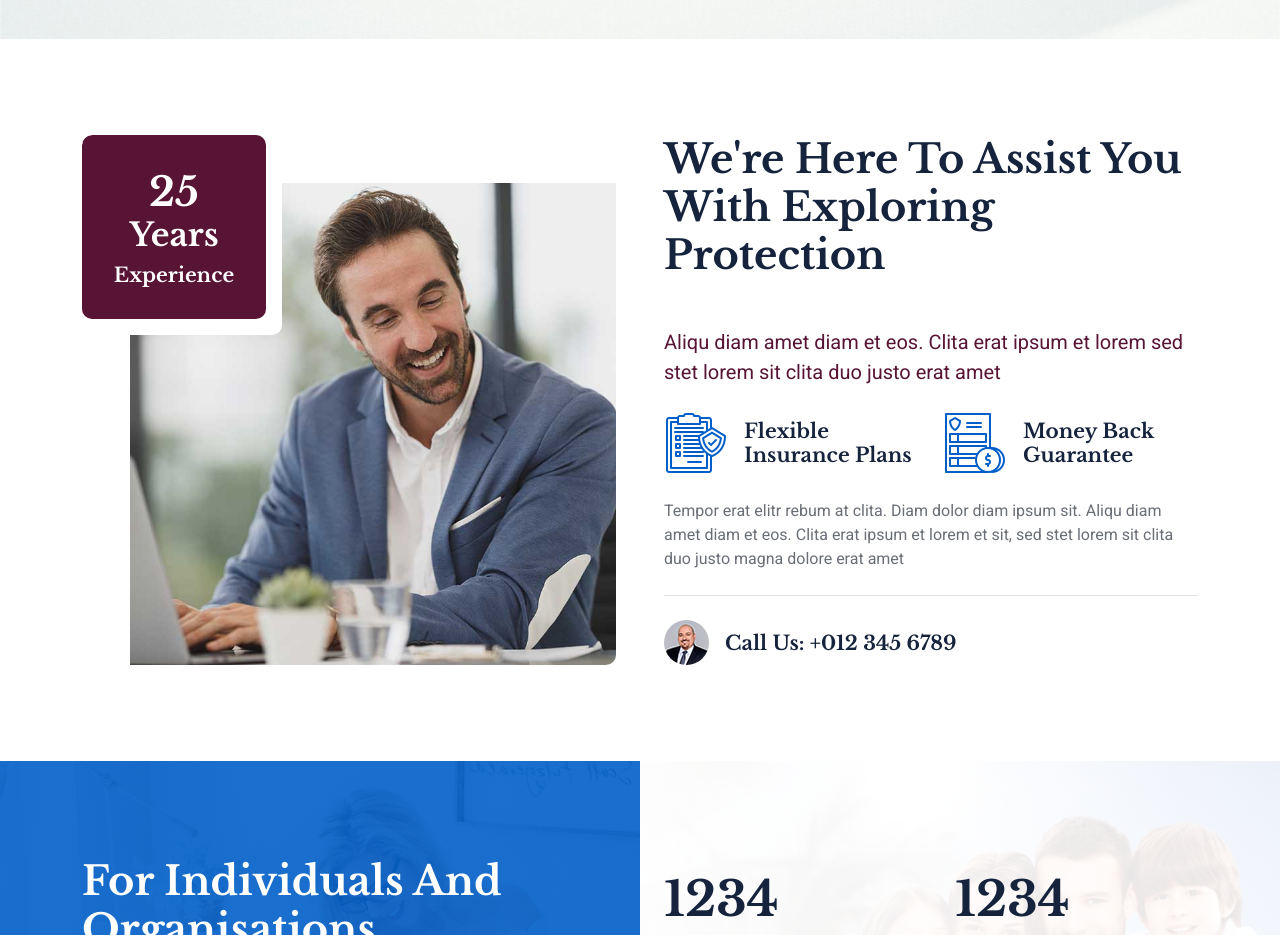
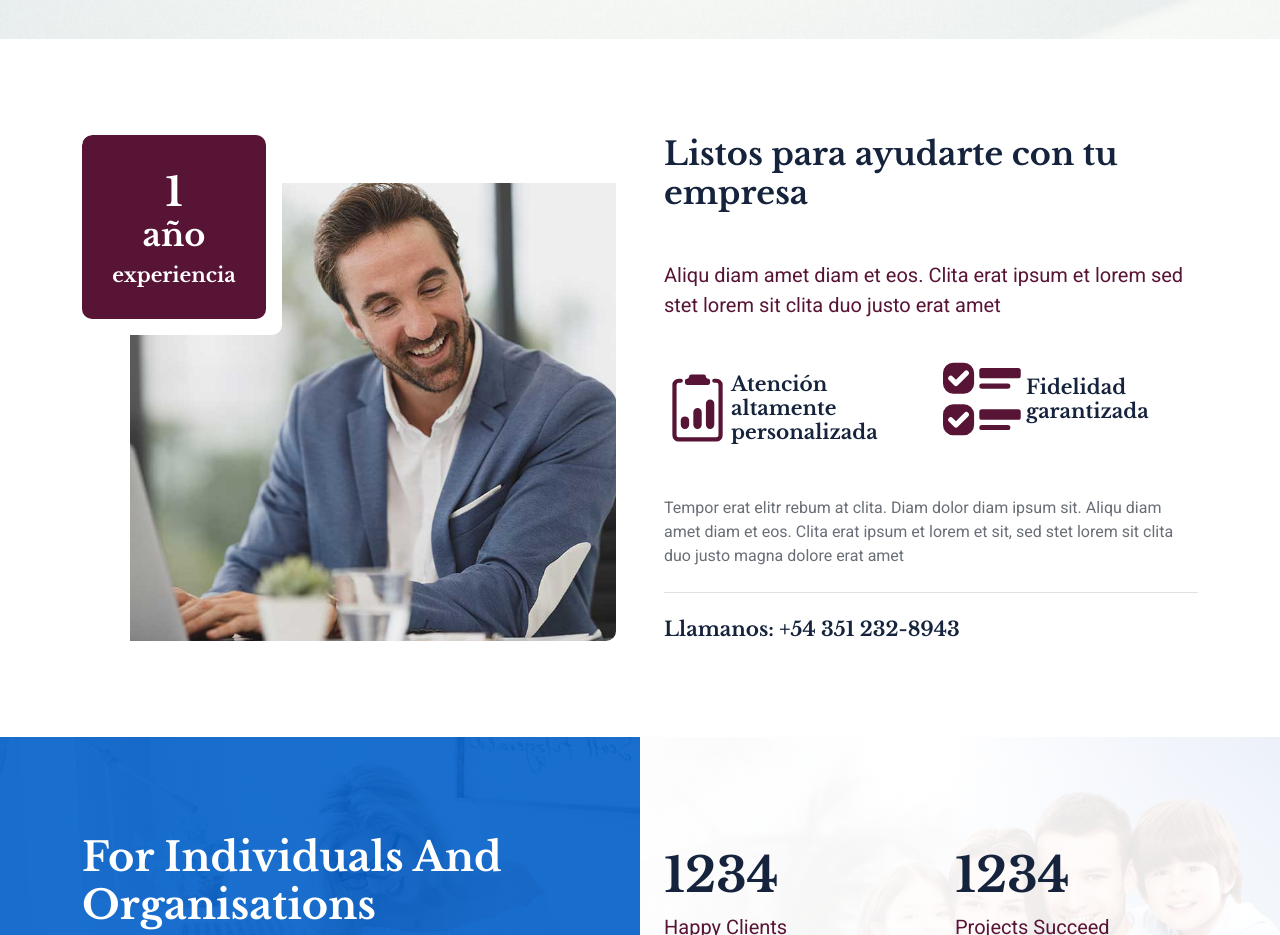
Before and after one commit to inkinvissible/trinidad-consultoria, a plain HTML site: page index.html in a window 1280 px wide. Shown: the part 940-1875 px from the top of the page. Drawn offline with nearby package versions, Linux system fonts and the light colour scheme; animation ran at ten frames a second.

Commit message:
Sobre nosotros

```diff
--- a/index.html
+++ b/index.html
@@ -210,18 +210,18 @@
                 <div
                   class="d-flex flex-column justify-content-center text-center bg-primary rounded h-100 p-3"
                 >
-                  <h1 class="text-white mb-0">25</h1>
-                  <h2 class="text-white">Years</h2>
-                  <h5 class="text-white mb-0">Experience</h5>
+                  <h1 class="text-white mb-0">1</h1>
+                  <h2 class="text-white">año</h2>
+                  <h5 class="text-white mb-0">experiencia</h5>
                 </div>
               </div>
             </div>
           </div>
           <div class="col-lg-6 wow fadeInUp" data-wow-delay="0.5s">
             <div class="h-100">
-              <h1 class="display-6 mb-5">
-                We're Here To Assist You With Exploring Protection
-              </h1>
+              <h2 class="display-6 mb-5 fs-2">
+                Listos para ayudarte con tu empresa
+              </h2>
               <p class="fs-5 text-primary mb-4">
                 Aliqu diam amet diam et eos. Clita erat ipsum et lorem sed stet
                 lorem sit clita duo justo erat amet
@@ -229,22 +229,20 @@
               <div class="row g-4 mb-4">
                 <div class="col-sm-6">
                   <div class="d-flex align-items-center">
-                    <img
-                      class="flex-shrink-0 me-3"
-                      src="img/icon/icon-04-primary.png"
-                      alt=""
-                    />
-                    <h5 class="mb-0">Flexible Insurance Plans</h5>
+                    <svg xmlns="http://www.w3.org/2000/svg" width="128" height="128" fill="currentColor" class="bi bi-clipboard2-data text-primary" viewBox="0 0 16 16">
+                      <path d="M9.5 0a.5.5 0 0 1 .5.5.5.5 0 0 0 .5.5.5.5 0 0 1 .5.5V2a.5.5 0 0 1-.5.5h-5A.5.5 0 0 1 5 2v-.5a.5.5 0 0 1 .5-.5.5.5 0 0 0 .5-.5.5.5 0 0 1 .5-.5z"/>
+                      <path d="M3 2.5a.5.5 0 0 1 .5-.5H4a.5.5 0 0 0 0-1h-.5A1.5 1.5 0 0 0 2 2.5v12A1.5 1.5 0 0 0 3.5 16h9a1.5 1.5 0 0 0 1.5-1.5v-12A1.5 1.5 0 0 0 12.5 1H12a.5.5 0 0 0 0 1h.5a.5.5 0 0 1 .5.5v12a.5.5 0 0 1-.5.5h-9a.5.5 0 0 1-.5-.5z"/>
+                      <path d="M10 7a1 1 0 1 1 2 0v5a1 1 0 1 1-2 0zm-6 4a1 1 0 1 1 2 0v1a1 1 0 1 1-2 0zm4-3a1 1 0 0 0-1 1v3a1 1 0 1 0 2 0V9a1 1 0 0 0-1-1"/>
+                    </svg>
+                    <h3 class="mb-0 fs-5">Atención altamente personalizada</h3>
                   </div>
                 </div>
                 <div class="col-sm-6">
                   <div class="d-flex align-items-center">
-                    <img
-                      class="flex-shrink-0 me-3"
-                      src="img/icon/icon-03-primary.png"
-                      alt=""
-                    />
-                    <h5 class="mb-0">Money Back Guarantee</h5>
+                    <svg xmlns="http://www.w3.org/2000/svg" width="110" height="110" fill="currentColor" class="bi bi-ui-checks text-primary" viewBox="0 0 16 16">
+                      <path d="M7 2.5a.5.5 0 0 1 .5-.5h7a.5.5 0 0 1 .5.5v1a.5.5 0 0 1-.5.5h-7a.5.5 0 0 1-.5-.5zM2 1a2 2 0 0 0-2 2v2a2 2 0 0 0 2 2h2a2 2 0 0 0 2-2V3a2 2 0 0 0-2-2zm0 8a2 2 0 0 0-2 2v2a2 2 0 0 0 2 2h2a2 2 0 0 0 2-2v-2a2 2 0 0 0-2-2zm.854-3.646a.5.5 0 0 1-.708 0l-1-1a.5.5 0 1 1 .708-.708l.646.647 1.646-1.647a.5.5 0 1 1 .708.708zm0 8a.5.5 0 0 1-.708 0l-1-1a.5.5 0 0 1 .708-.708l.646.647 1.646-1.647a.5.5 0 0 1 .708.708zM7 10.5a.5.5 0 0 1 .5-.5h7a.5.5 0 0 1 .5.5v1a.5.5 0 0 1-.5.5h-7a.5.5 0 0 1-.5-.5zm0-5a.5.5 0 0 1 .5-.5h5a.5.5 0 0 1 0 1h-5a.5.5 0 0 1-.5-.5m0 8a.5.5 0 0 1 .5-.5h5a.5.5 0 0 1 0 1h-5a.5.5 0 0 1-.5-.5"/>
+                    </svg>
+                    <h3 class="mb-0 fs-5">Fidelidad garantizada</h3>
                   </div>
                 </div>
               </div>
@@ -255,12 +253,7 @@
               </p>
               <div class="border-top mt-4 pt-4">
                 <div class="d-flex align-items-center">
-                  <img
-                    class="flex-shrink-0 rounded-circle me-3"
-                    src="img/profile.jpg"
-                    alt=""
-                  />
-                  <h5 class="mb-0">Call Us: +012 345 6789</h5>
+                  <h3 class="mb-0 fs-5">Llamanos: +54 351 232-8943</h3>
                 </div>
               </div>
             </div>
```
